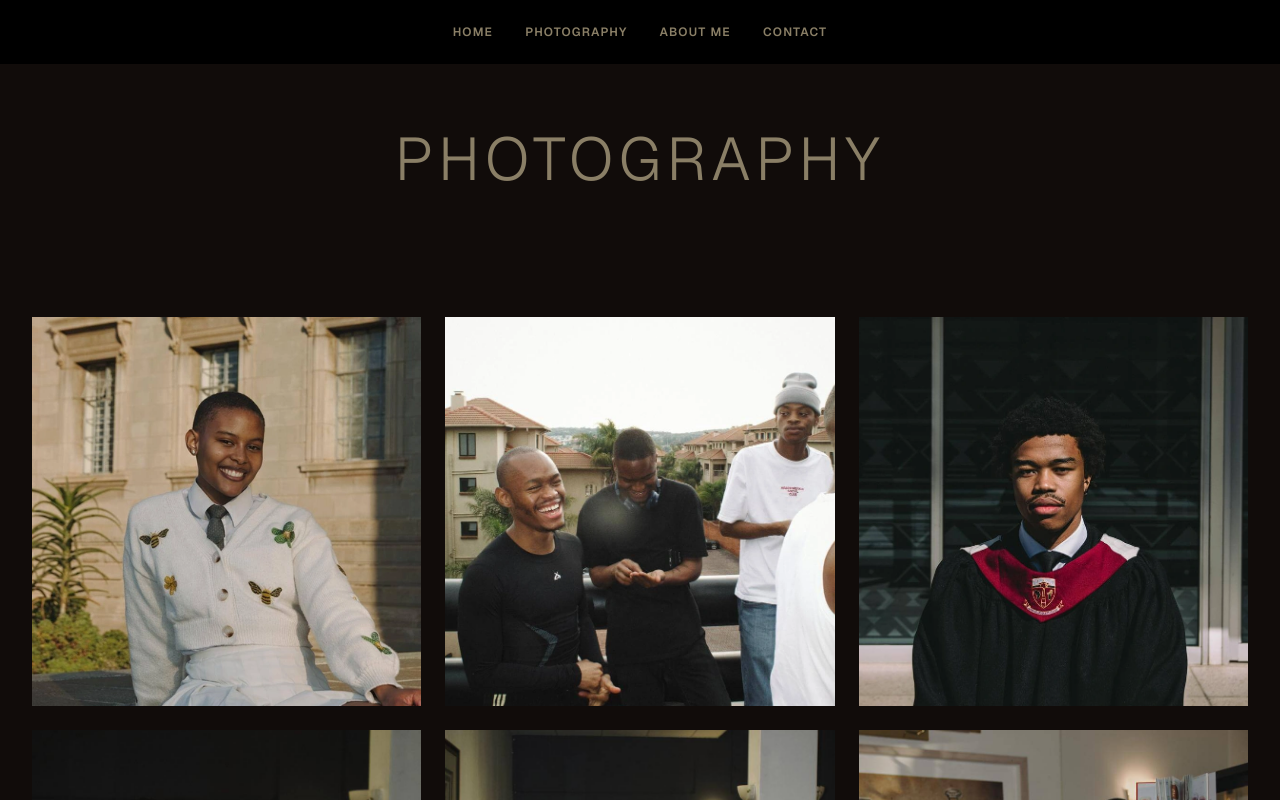
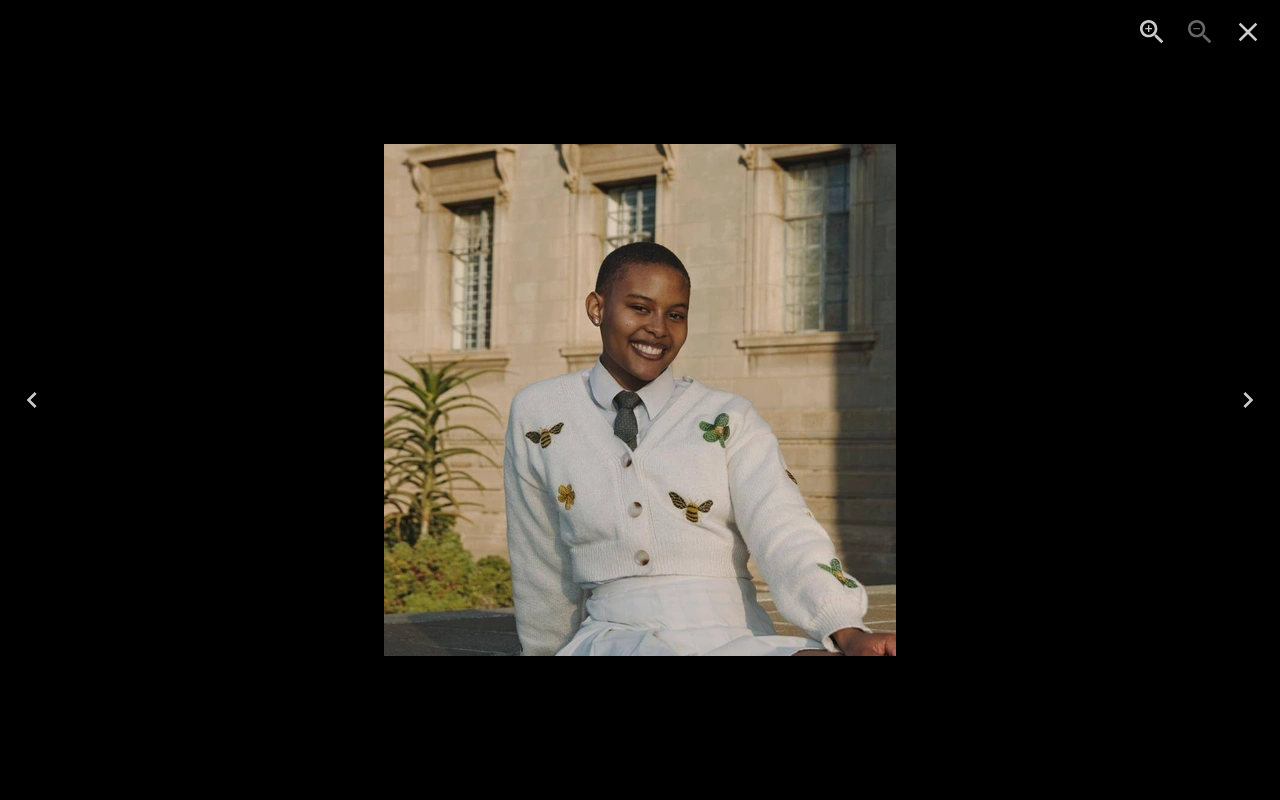
Before and after one commit to LupryM/Ozee, a Next.js app: page /photography in a window 1280 px wide. Both pictures are taken after a click on the element 226 px from the left and 511 px from the top of the page. Shown: the top 800 px of the page. Built offline with nearby package versions, Linux system fonts and the light colour scheme.

Commit message:
image zoom

```diff
--- a/components/gallery.tsx
+++ b/components/gallery.tsx
@@ -1,4 +1,11 @@
+import { useState } from "react";
+import Lightbox from "yet-another-react-lightbox";
+import Zoom from "yet-another-react-lightbox/plugins/zoom";
+import "yet-another-react-lightbox/styles.css";
+
 export default function Gallery() {
+  const [index, setIndex] = useState(-1);
+
   const galleryItems = [
     { id: 1, image: "/k.webp" },
     { id: 2, image: "/o.webp" },
@@ -20,16 +27,22 @@ export default function Gallery() {
     { id: 18, image: "/e.webp" },
   ];
 
+  // Convert your items to the format the library expects
+  const slides = galleryItems.map((item) => ({ src: item.image }));
+
   return (
+    <>
       <section
         className="px-2 sm:px-4 md:px-6 lg:px-8 pb-16 sm:pb-20 md:pb-24"
         style={{ backgroundColor: "#110C0A" }}
       >
         <div className="max-w-7xl mx-auto">
           <div className="grid grid-cols-2 sm:grid-cols-2 md:grid-cols-3 gap-2 sm:gap-3 md:gap-4 lg:gap-6">
-          {galleryItems.map((item) => (
+            {galleryItems.map((item, i) => (
               <div
                 key={item.id}
+                // When clicked, we set the index to the specific image number
+                onClick={() => setIndex(i)}
                 className="aspect-square overflow-hidden cursor-pointer"
               >
                 <img
@@ -43,5 +56,20 @@ export default function Gallery() {
           </div>
         </div>
       </section>
+
+      {/* The Lightbox Component */}
+      <Lightbox
+        index={index}
+        open={index >= 0}
+        close={() => setIndex(-1)}
+        slides={slides}
+        plugins={[Zoom]} // Activates the zoom feature
+        animation={{ zoom: 500 }} // Smooth zoom animation speed
+        zoom={{
+          maxZoomPixelRatio: 3, // How far you can zoom in
+          scrollToZoom: true, // Allow mouse wheel to zoom
+        }}
+      />
+    </>
   );
 }
--- a/package.json
+++ b/package.json
@@ -58,6 +58,7 @@
     "tailwind-merge": "^2.5.5",
     "tailwindcss-animate": "^1.0.7",
     "vaul": "^0.9.9",
+    "yet-another-react-lightbox": "^3.25.0",
     "zod": "3.25.76"
   },
   "devDependencies": {
```
Also changed, not shown: 1 other file (tests, documents, lock files or other folders). Lines whose indentation alone changed are shown as unchanged.
